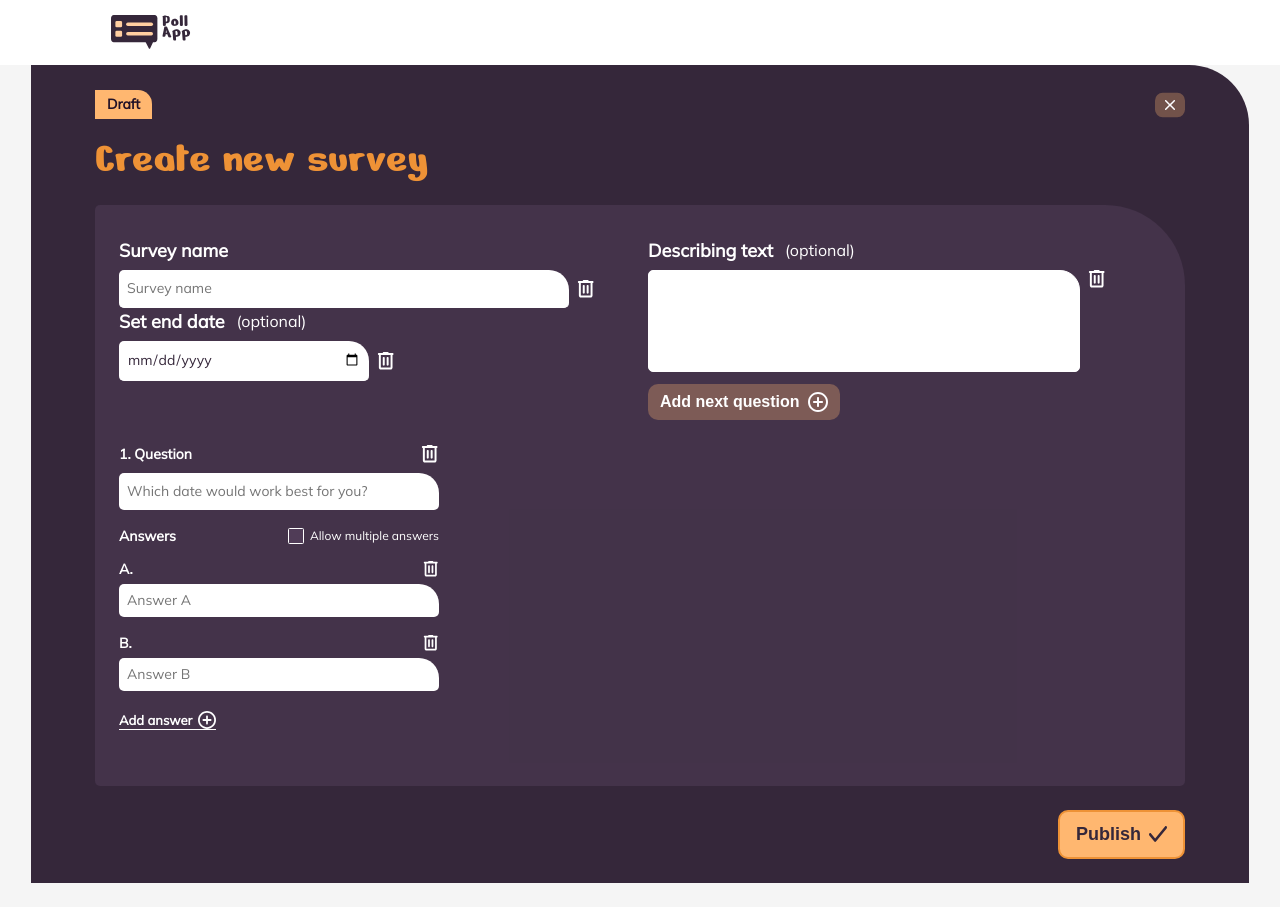
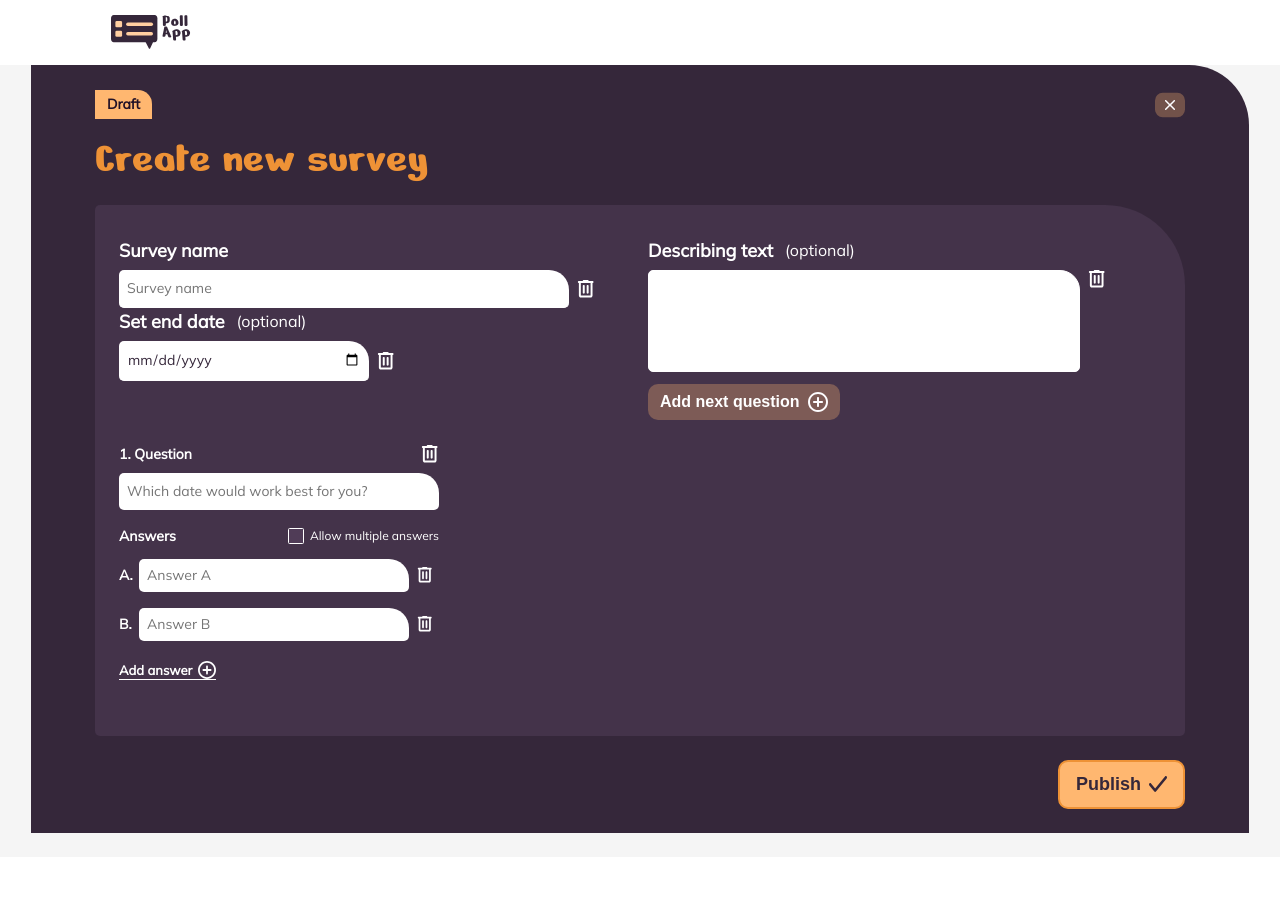
Before and after one commit to AndreasKissner/PoloApp, an Angular app: page /new-survey in a window 1280 px wide. After the commit the page ends 857 px from the top, so only its background shows below. Built offline with nearby package versions, Linux system fonts and the light colour scheme; no server answers; a web font is replaced by a local one.

Commit message:
feat: survey-question answer layout responsive, delete buttons mobile/laptop, input full width fix

```diff
--- a/src/app/features/new-survey/survey-question/survey-question.html
+++ b/src/app/features/new-survey/survey-question/survey-question.html
@@ -32,31 +32,43 @@
   </div>
 
   <div class="question__answers" aria-label="Answers">
+    <!-- Hier müssen ab 1024px Das A. vordem Input field sein und der Mülleimer hinter dem Inputfield- -->
    <div class="question__answer">
   <div class="question__answer-top">
     <span class="question__answer-letter">A.</span>
-        <button class="question__answer-delete" type="button" aria-label="Delete answer A">
+    <button class="question__answer-delete question__answer-delete--mobile" type="button" aria-label="Delete answer A">
       <img src="assets/images/trash-white.svg" alt="" aria-hidden="true">
     </button>
   </div>
+  <div class="question__answer-row">
     <input
       class="question__answer-input"
       type="text"
       placeholder="Answer A"
       aria-label="Answer A">
+    <button class="question__answer-delete question__answer-delete--laptop" type="button" aria-label="Delete answer A">
+      <img src="assets/images/trash-white.svg" alt="" aria-hidden="true">
+    </button>
   </div>
+</div>
+    <!-- Hier Auch so bei jeder Antwort -->
   <div class="question__answer">
   <div class="question__answer-top">
     <span class="question__answer-letter">B.</span>
-        <button class="question__answer-delete" type="button" aria-label="Delete answer B">
+    <button class="question__answer-delete question__answer-delete--mobile" type="button" aria-label="Delete answer A">
       <img src="assets/images/trash-white.svg" alt="" aria-hidden="true">
     </button>
   </div>
+  <div class="question__answer-row">
     <input
       class="question__answer-input"
       type="text"
       placeholder="Answer B"
       aria-label="Answer B">
+    <button class="question__answer-delete question__answer-delete--laptop" type="button" aria-label="Delete answer B">
+      <img src="assets/images/trash-white.svg" alt="" aria-hidden="true">
+    </button>
+  </div>
 </div>
   </div>
 
--- a/src/app/features/new-survey/survey-question/survey-question.scss
+++ b/src/app/features/new-survey/survey-question/survey-question.scss
@@ -45,7 +45,7 @@
   &__answers-header {
     @include flex(row, center, space-between, 0);
     margin-bottom: 12px;
-    max-width:320px;
+    max-width: 320px;
   }
 
   &__answers-label {
@@ -79,7 +79,7 @@
   }
 
   &__answers {
-  @include flex(column, stretch, flex-start, 8px);
+    @include flex(column, stretch, flex-start, 8px );
     margin-bottom: 12px;
   }
 
@@ -87,21 +87,48 @@
     @include flex(column, stretch, flex-start, 4px);
     width: 100%;
     margin-bottom: 8px;
+
+    @include laptop {
+      @include flex(row, center, flex-start, 0px);
+    }
   }
 
   &__answer-top {
     @include flex(row, center, space-between, 0);
     width: 100%;
 max-width: 320px;
+    @include laptop {
+      width: auto;
+    }
+  }
+
+  &__answer-row {
+    @include flex(row, center, flex-start, 8px);
+    width: 100%;
+  }
+
+  &__answer-delete--mobile {
+    @include laptop {
+      display: none;
+    }
+  }
+
+  &__answer-delete--laptop {
+    display: none;
+
+    @include laptop {
+      display: flex;
+    }
   }
 
   &__answer-letter {
     @include font($font-base, 14px, 600, $color-white);
     min-width: 20px;
+
   }
 
   &__answer-input {
-
+width: 100%;
     max-width: 320px;
     box-sizing: border-box;
     background-color: $color-white;
@@ -110,20 +137,22 @@
     padding: 6px 8px;
     @include font($font-base, 14px, 400, $color-text-two);
     outline: none;
+
+      @include laptop {
+      width: 270px;
+    }
   }
 
 &__answer-delete {
   background: none;
   border: none;
   cursor: pointer;
-    display: flex;
 
   img {
     width: 16px;
     height: 16px;
   }
 }
-
   &__add-answer {
     @include flex(row, center, flex-start, 6px);
     background: none;
```
Lines whose indentation alone changed are shown as unchanged.
